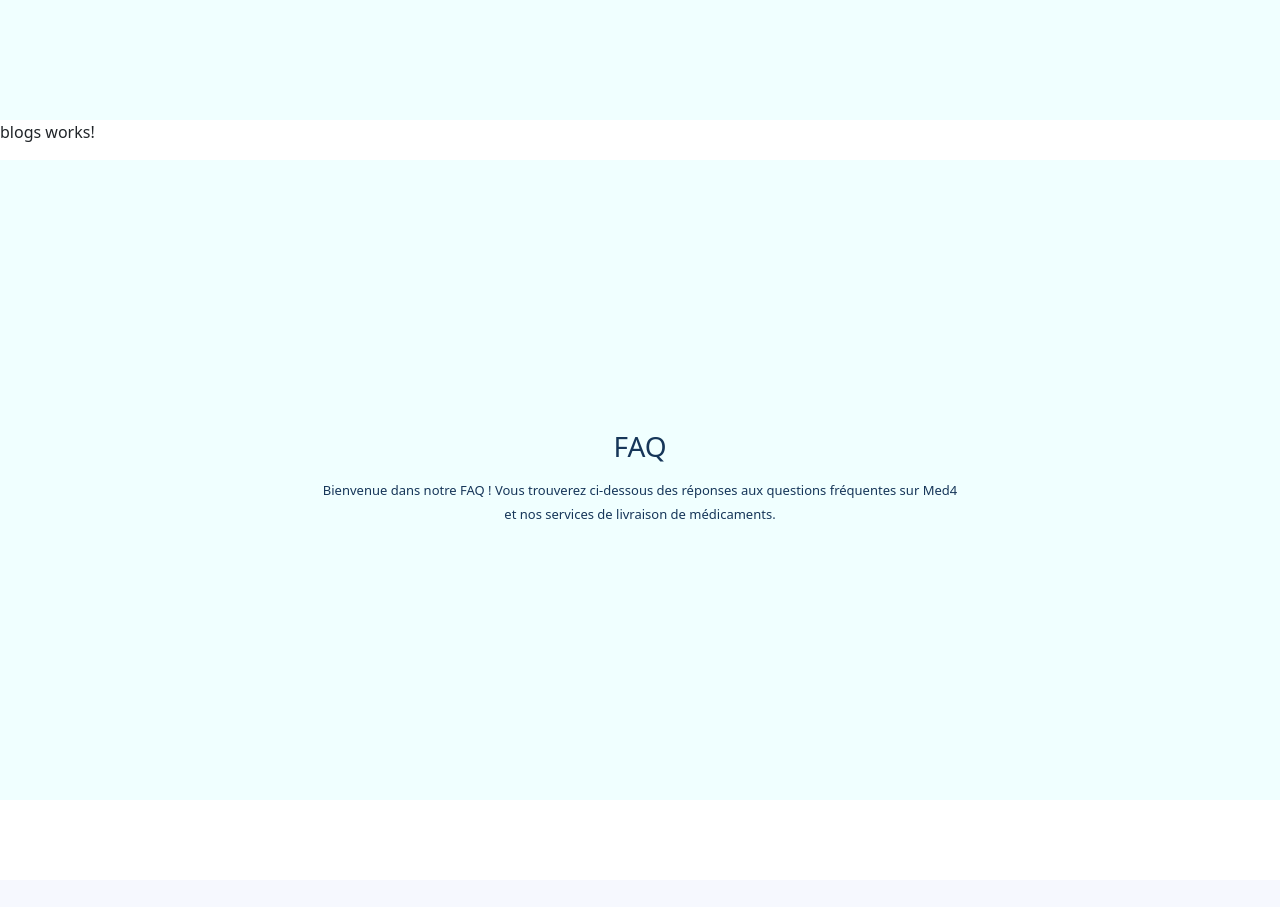
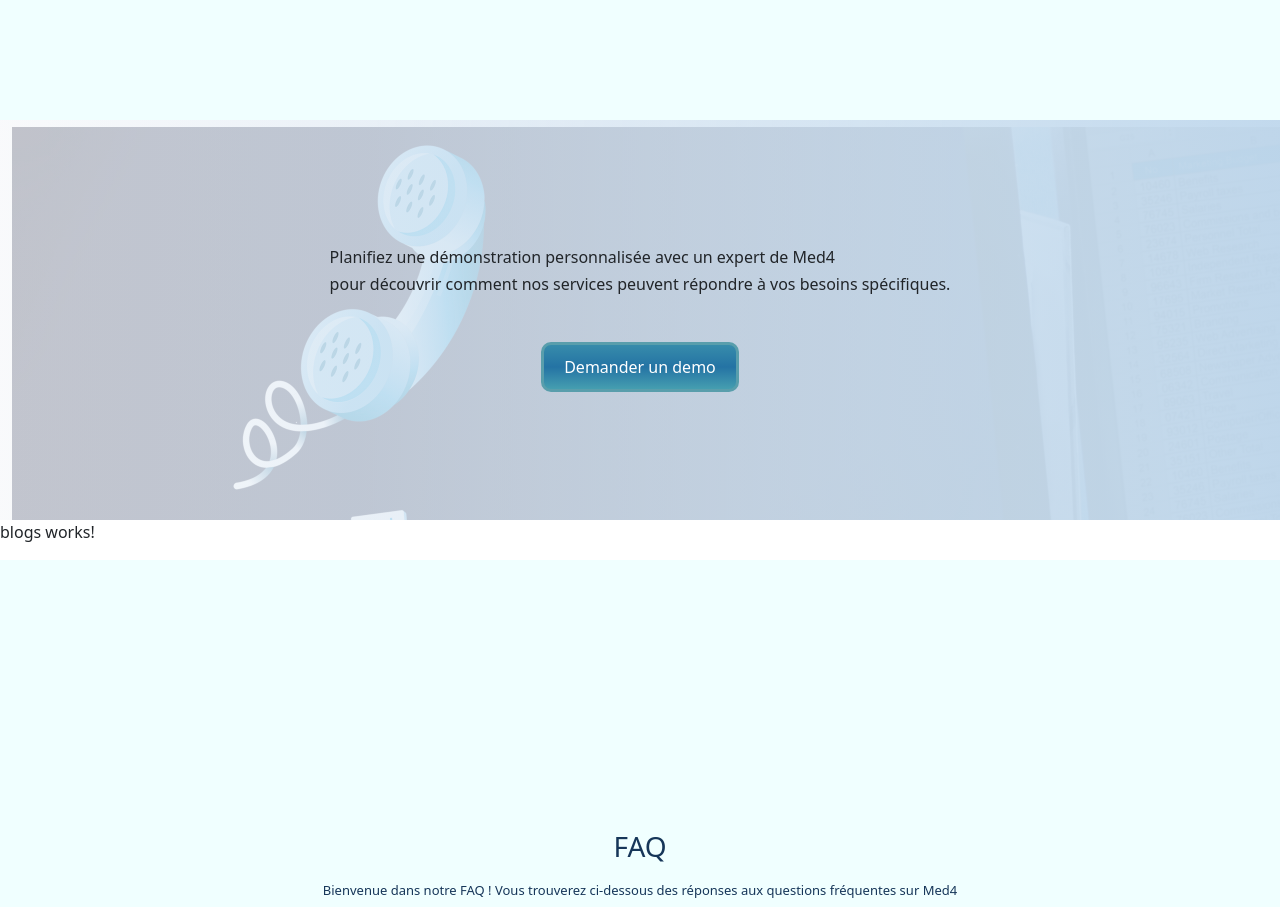
Before and after one commit to jihenJN/med4-site, an Angular app: page / in a window 1280 px wide. Shown: the part 4840-5747 px from the top of the page. Built offline with nearby package versions, Linux system fonts and the light colour scheme.

Commit message:
feat: img band is ok

```diff
--- a/src/app/app.component.html
+++ b/src/app/app.component.html
@@ -6,6 +6,7 @@
 <app-partners></app-partners>
 <app-pricing></app-pricing>
 <app-team></app-team>
+<app-img-bande></app-img-bande>
 <router-outlet></router-outlet>
 <app-blogs></app-blogs>
 <app-faq></app-faq>
--- a/src/app/app.module.ts
+++ b/src/app/app.module.ts
@@ -14,10 +14,11 @@
 import { BlogsComponent } from './blogs/blogs.component';
 import { FAQComponent } from './faq/faq.component';
 import { TeamComponent } from './team/team.component';
+import { ImgBandeComponent } from './img-bande/img-bande.component';
 
 
 @NgModule({
-  declarations: [AppComponent, FooterComponent, NavbarComponent, HomeComponent, AboutComponent, ValueComponent, ServicesComponent, PartnersComponent, PricingComponent, BlogsComponent, FAQComponent, TeamComponent],
+  declarations: [AppComponent, FooterComponent, NavbarComponent, HomeComponent, AboutComponent, ValueComponent, ServicesComponent, PartnersComponent, PricingComponent, BlogsComponent, FAQComponent, TeamComponent, ImgBandeComponent],
   imports: [BrowserModule, AppRoutingModule],
   providers: [],
   bootstrap: [AppComponent],
--- /dev/null
+++ b/src/app/img-bande/img-bande.component.css
@@ -0,0 +1,40 @@
+.section-band {
+    /* Responsive height and width */
+    height: 50vh; /* 50% of the viewport height */
+    width: 100%; /* 100% of the container's width */
+    display: flex;
+    flex-direction: column;
+    align-items: center; /* Horizontally center */
+    justify-content: center;
+    background: linear-gradient( to left, rgb(181, 208, 233,0.8),rgb(232, 234, 237,0.2)), url('/assets/phone-bg.png');
+    align-items:center;
+
+
+  }
+
+
+
+  .text-style-band{
+    font-size: 17px;
+    text-align:center;
+    color:#163659;
+    margin-bottom: 5px;
+  }
+
+
+  .btn.btn-dark {
+    color: #fff; /* Text color */
+    background: linear-gradient( to top, rgb(69,158,176),rgb(22,97,159,0.7),rgb(22,97,159,0.3));
+    background-color: #459eb0; /* Background color */
+    border-color: #599eac; /* Border color */
+    border-width: 3.5px;
+    padding: 10px 20px; /* Padding */
+    font-size: 16px; /* Font size */
+    border-radius: 10px; /* Border radius */
+    text-decoration: none; /* Remove default text underline */
+  }
+
+  .btn.btn-dark:hover {
+    background-color: #22898f; /* Darker background color on hover */
+    border-color: #22898f; /* Darker border color on hover */
+  }
--- /dev/null
+++ b/src/app/img-bande/img-bande.component.html
@@ -0,0 +1,20 @@
+<div class="section-band ">
+    <div class="row" style="margin-bottom: 40px;">
+        <div class="col-12">
+
+            <h6 class="text-style-img-band">
+                Planifiez une démonstration personnalisée avec un expert de Med4
+            </h6>
+            <h6 class="text-style-img-band">
+                pour découvrir comment nos services peuvent répondre à vos besoins spécifiques.
+            </h6>
+        </div>
+    </div>
+    <div class="row">
+        <div class="col-12">
+            <a href="#" class="btn btn-dark" role="button" data-bs-toggle="button">Demander un demo</a>
+        </div>
+
+    </div>
+
+</div>
```
Also changed, not shown: src/app/img-bande/img-bande.component.ts (added, +10 -0 lines), 1 other file (tests, documents, lock files or other folders).
